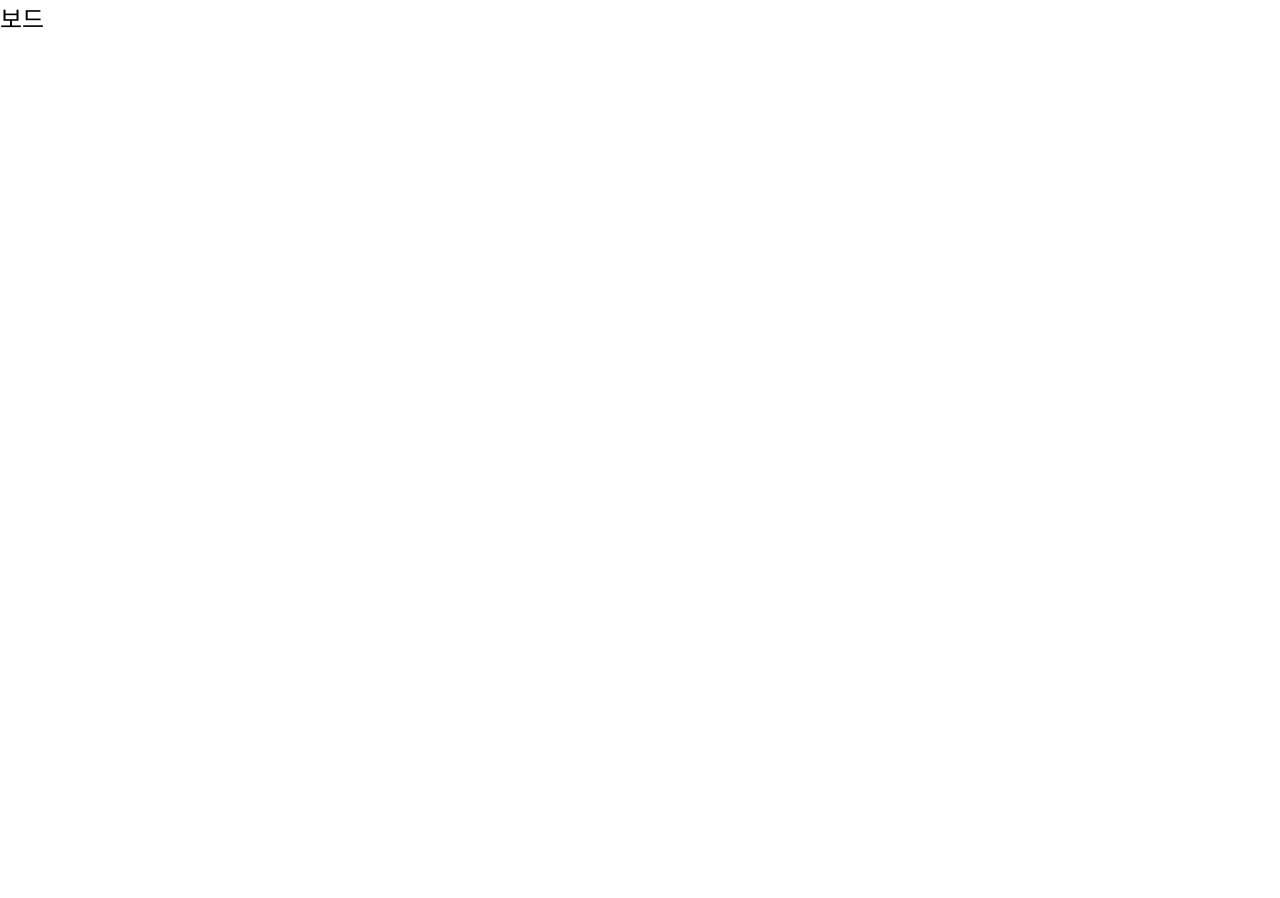
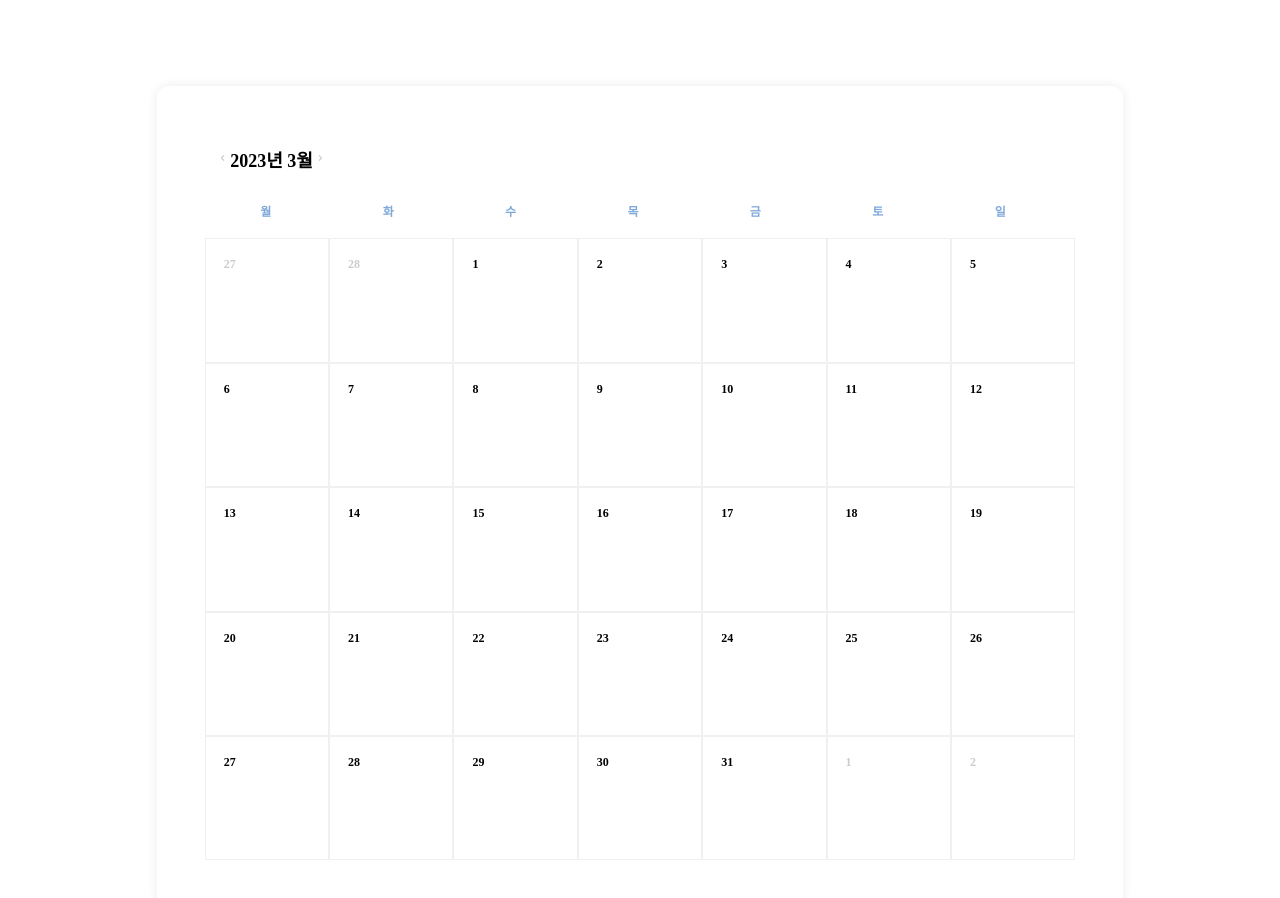
Before and after one commit to jungmiin/moim, a Next.js app in the folder frontend/: page /board/1 in a window 1280 px wide. Shown: the top 898 px of the page. Before the commit the page ends 800 px from the top, so only its background shows below. Built offline with nearby package versions, Linux system fonts and the light colour scheme.

Commit message:
feat : 달력 마크업

```diff
--- /dev/null
+++ b/frontend/components/board/calendar.tsx
@@ -0,0 +1,239 @@
+/* eslint-disable react/jsx-key */
+import { useState, useEffect, useCallback, ReactNode } from "react";
+import { css } from "@emotion/react";
+import styled from "@emotion/styled";
+import { FontAwesomeIcon } from "@fortawesome/react-fontawesome";
+import {
+  faChevronLeft,
+  faChevronRight,
+} from "@fortawesome/free-solid-svg-icons";
+import dayjs from "dayjs";
+import weekdayPlugin from "dayjs/plugin/weekday";
+import objectPlugin from "dayjs/plugin/toObject";
+import isTodayPlugin from "dayjs/plugin/isToday";
+import { common } from "@/styles/common";
+
+interface WeekInterface {
+  dates: Array<DayInterface>;
+}
+
+interface DayInterface {
+  date: ReactNode;
+  month: Number;
+  year: Number;
+  isCurrentMonth: Boolean;
+  isCurrentDay: Boolean;
+  selectedPeople: Array<String>;
+}
+
+const Calendar = () => {
+  const [currentMonth, setCurrentMonth] = useState(dayjs());
+  const [arrayOfDays, setArrayOfDays] = useState<Array<WeekInterface>>([]);
+
+  dayjs.extend(weekdayPlugin);
+  dayjs.extend(objectPlugin);
+  dayjs.extend(isTodayPlugin);
+  const nextMonthHandler = () => setCurrentMonth(currentMonth.add(1, "month"));
+  const prevMonthHandler = () =>
+    setCurrentMonth(currentMonth.subtract(1, "month"));
+
+  const formatedDateObject = useCallback(
+    (date: dayjs.Dayjs) => {
+      const clonedObject = { ...date.toObject() };
+
+      const formatedObject = {
+        date: clonedObject.date,
+        month: clonedObject.months,
+        year: clonedObject.years,
+        isCurrentMonth: clonedObject.months === currentMonth.month(),
+        isCurrentDay: date.isToday(),
+        selectedPeople: [],
+      };
+
+      return formatedObject;
+    },
+    [currentMonth]
+  );
+
+  const getAllDays = useCallback(() => {
+    let currentDate = currentMonth.startOf("month").weekday(1);
+    const nextMonth = currentMonth.add(1, "month").month();
+
+    let allDates = [];
+    let weekDates = [];
+
+    let weekCounter = 1;
+
+    while (currentDate.weekday(-6).toObject().months !== nextMonth) {
+      console.log(currentDate.weekday(0).toObject());
+      const formated = formatedDateObject(currentDate);
+      weekDates.push(formated);
+
+      if (weekCounter === 7) {
+        allDates.push({ dates: weekDates });
+        weekDates = [];
+        weekCounter = 0;
+      }
+
+      weekCounter++;
+      currentDate = currentDate.add(1, "day");
+    }
+
+    setArrayOfDays(allDates);
+  }, [currentMonth, formatedDateObject]);
+
+  useEffect(() => {
+    getAllDays();
+  }, [getAllDays, currentMonth]);
+
+  const renderDates = () => {
+    const rows: Array<JSX.Element> = [];
+    let dates: Array<JSX.Element> = [];
+    arrayOfDays.forEach((week: WeekInterface) => {
+      console.log(week);
+      week["dates"].forEach((d: DayInterface) => {
+        dates.push(
+          <Date className={d.isCurrentMonth ? "" : "previous"}>
+            <span>{d.date}</span>
+          </Date>
+        );
+      });
+      rows.push(<Week>{dates}</Week>);
+      dates = [];
+    });
+    return <Dates>{rows}</Dates>;
+  };
+
+  const renderDayHeader = () => {
+    const days = ["월", "화", "수", "목", "금", "토", "일"];
+    const dayHeader: Array<JSX.Element> = days.map((day) => {
+      return (
+        <Day>
+          <span>{day}</span>
+        </Day>
+      );
+    });
+    return dayHeader;
+  };
+
+  const renderYearMonth = () => {
+    return `${currentMonth.year()}년 ${currentMonth.month() + 1}월`;
+  };
+
+  return (
+    <>
+      <TitleHeader>
+        <MonthControl>
+          <PrevMonthButton onClick={() => prevMonthHandler()}>
+            <FontAwesomeIcon
+              icon={faChevronLeft}
+              width="4"
+              color={common.colors.primaryGrey}
+            />
+          </PrevMonthButton>
+          <YearMonthHeader>{renderYearMonth()}</YearMonthHeader>
+          <NextMonthButton onClick={() => nextMonthHandler()}>
+            <FontAwesomeIcon
+              icon={faChevronRight}
+              width="4"
+              color={common.colors.primaryGrey}
+            />
+          </NextMonthButton>
+        </MonthControl>
+      </TitleHeader>
+      <DayHeader>{renderDayHeader()}</DayHeader>
+      {renderDates()}
+    </>
+  );
+};
+
+const MonthControlCss = css`
+  display: flex;
+  font-size: 0.75rem;
+  font-weight: 700;
+  padding: 0.5rem;
+`;
+const MonthControl = styled.div`
+  ${MonthControlCss}
+`;
+
+const PrevMonthButtonCss = css`
+  padding: 0 0.2rem;
+`;
+const PrevMonthButton = styled.button`
+  ${PrevMonthButtonCss}
+`;
+
+const YearMonthHeaderCss = css``;
+const YearMonthHeader = styled.div`
+  ${YearMonthHeaderCss}
+`;
+
+const NextMonthButtonCss = css`
+  padding: 0 0.2rem;
+`;
+const NextMonthButton = styled.button`
+  ${NextMonthButtonCss}
+`;
+
+const titleHeaderCss = css``;
+const TitleHeader = styled.div`
+  ${titleHeaderCss}
+`;
+const dayHeaderCss = css`
+  margin: 0;
+  padding: 0;
+  display: flex;
+  flex-direction: row;
+  flex-wrap: wrap;
+  width: 100%;
+`;
+const DayHeader = styled.div`
+  ${dayHeaderCss}
+`;
+const dayCss = css`
+  width: 3.6rem;
+  padding: 0.75rem;
+  text-align: center;
+  font-size: 0.5rem;
+  font-weight: 700;
+  color: ${common.colors.primaryColor};
+`;
+const Day = styled.div`
+  ${dayCss}
+`;
+const datesCss = css`
+  width: 100%;
+`;
+const Dates = styled.div`
+  ${datesCss}
+`;
+
+const dateCss = css`
+  width: 3.6rem;
+  height: 3.6rem;
+  border: ${common.colors.tenaryGrey} 1px solid;
+  font-size: 0.5rem;
+  font-weight: 700;
+  padding: 0.75rem;
+  &.previous {
+    color: ${common.colors.secondaryGrey};
+  }
+`;
+const Date = styled.div`
+  ${dateCss}
+`;
+
+const weekCss = css`
+  margin: 0;
+  padding: 0;
+  display: flex;
+  flex-direction: row;
+  flex-wrap: wrap;
+  width: 100%;
+`;
+const Week = styled.div`
+  ${weekCss}
+`;
+
+export default Calendar;
--- /dev/null
+++ b/frontend/components/board/calendarWrapper.tsx
@@ -0,0 +1,24 @@
+import { css } from "@emotion/react";
+import styled from "@emotion/styled";
+import Calendar from "./calendar";
+
+const CalendarWrapper = () => {
+  return (
+    <Wrapper>
+      <Calendar />
+    </Wrapper>
+  );
+};
+
+const wrapperCss = css`
+  padding: 2rem;
+  background: white;
+  box-shadow: 0 0 0.5rem rgba(0, 0, 0, 0.08);
+  border-radius: 0.5rem;
+`;
+
+const Wrapper = styled.div`
+  ${wrapperCss}
+`;
+
+export default CalendarWrapper;
--- /dev/null
+++ b/frontend/components/board/resultWrapper.tsx
@@ -0,0 +1,5 @@
+const ResultWrapper = () => {
+  return <></>;
+};
+
+export default ResultWrapper;
--- /dev/null
+++ b/frontend/components/common/button.tsx
@@ -0,0 +1,2 @@
+const Button = () => {};
+export default Button;
--- a/frontend/package.json
+++ b/frontend/package.json
@@ -21,6 +21,7 @@
     "@types/react": "18.0.28",
     "@types/react-dom": "18.0.10",
     "@types/three": "^0.150.0",
+    "dayjs": "^1.11.7",
     "emotion": "^11.0.0",
     "eslint": "8.34.0",
     "eslint-config-next": "13.1.6",
--- a/frontend/pages/board/[boardNumber].tsx
+++ b/frontend/pages/board/[boardNumber].tsx
@@ -1,8 +1,28 @@
 import { css } from "@emotion/react";
 import styled from "@emotion/styled";
+import CalendarWrapper from "@/components/board/calendarWrapper";
+import ResultWrapper from "@/components/board/resultWrapper";
 
 const board = () => {
-  return <>보드</>;
+  return (
+    <>
+      <Wrapper>
+        <CalendarWrapper />
+        <ResultWrapper />
+      </Wrapper>
+    </>
+  );
 };
 
+const wrapperCss = css`
+  display: flex;
+  margin-top: 3.6rem;
+  justify-content: center;
+  width: 100vw;
+`;
+
+const Wrapper = styled.div`
+  ${wrapperCss}
+`;
+
 export default board;
--- a/frontend/styles/global.tsx
+++ b/frontend/styles/global.tsx
@@ -9,11 +9,20 @@ export const globalStyles = (
         padding: 0;
         box-sizing: border-box;
         font-size: 24px;
+        width: 100vw;
+        height: 100vh;
       }
       a {
         text-decoration: none;
         outline: none;
       }
+      button {
+        all: unset;
+        cursor: pointer;
+      }
+      input {
+        all: unset;
+      }
     `}
   />
 );
```
Also changed, not shown: frontend/components/main/mainWrapper.tsx (+7 -8 lines), frontend/.pnp.cjs, frontend/components/common/card.tsx (added), 1 other file (tests, documents, lock files or other folders).
